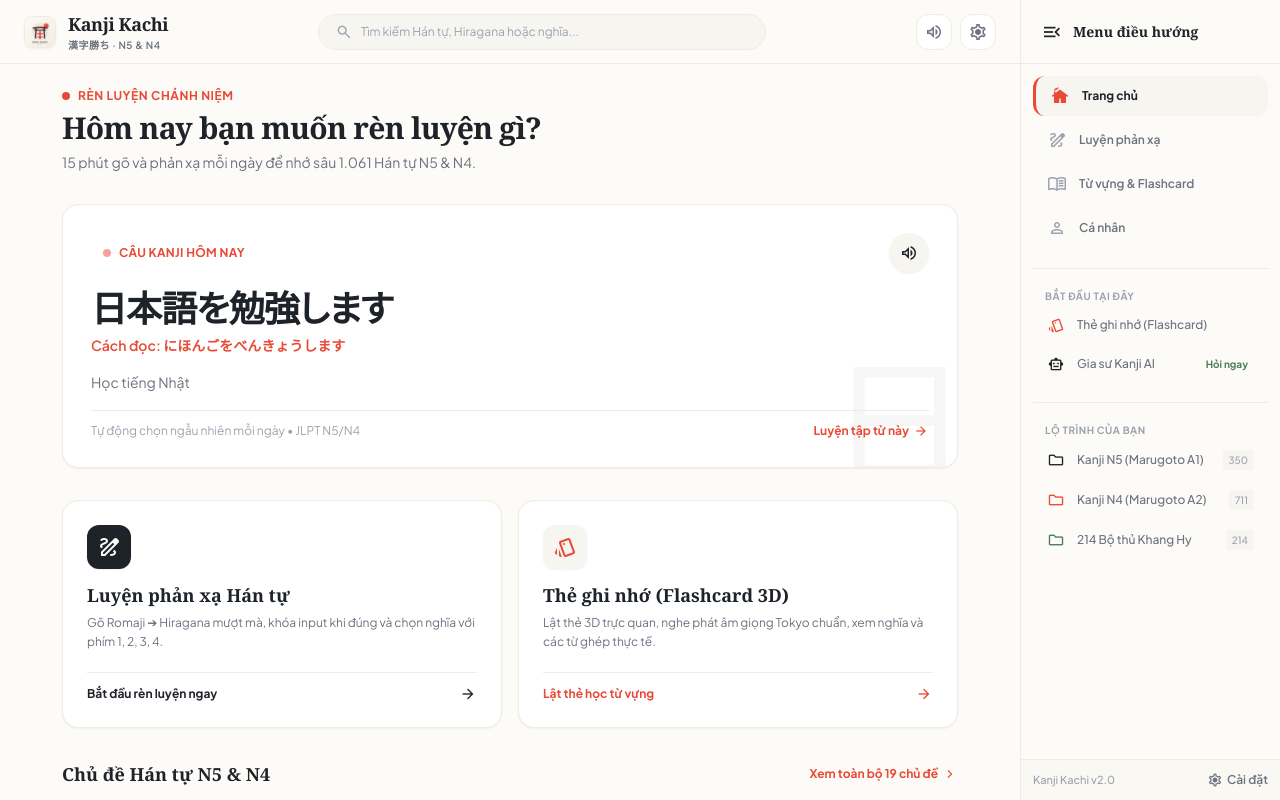
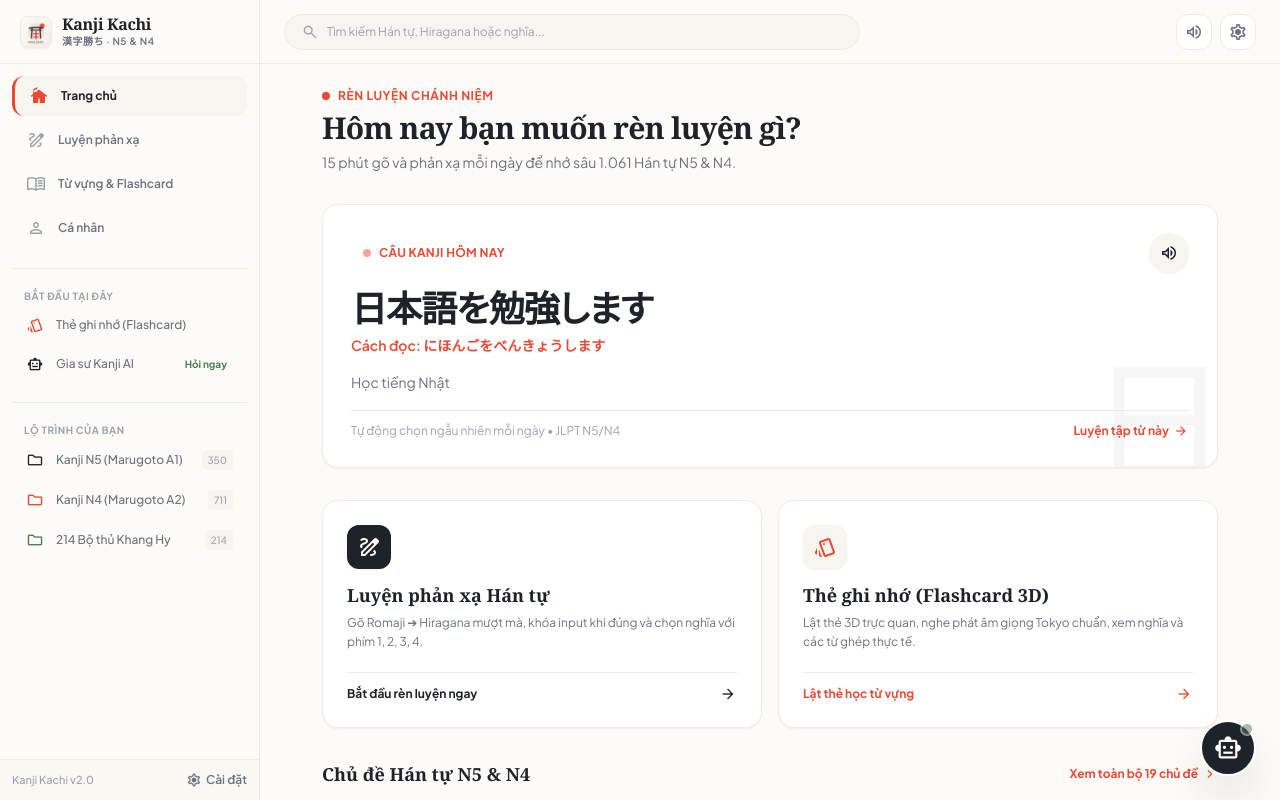
Before and after one commit to minh-kendo25/Kanji-SpeedMaster, a plain HTML site: page index.html in a window 1280 px wide. Drawn offline with nearby package versions, Linux system fonts and the light colour scheme.

Commit message:
fix(layout): reposition menu sidebar to the left side as requested

```diff
--- a/app.js
+++ b/app.js
@@ -203,19 +203,23 @@
     }
   }
 
-  // ================= 4. RIGHT SIDEBAR TOGGLE =================
-  function toggleRightSidebar() {
-    const sidebar = document.getElementById('app-sidebar-right');
+  // ================= 4. LEFT SIDEBAR TOGGLE =================
+  function toggleSidebar() {
+    const sidebar = document.getElementById('app-sidebar-left') || document.getElementById('app-sidebar-right');
     const backdrop = document.getElementById('sidebar-backdrop');
     if (!sidebar || !backdrop) return;
 
-    if (sidebar.classList.contains('translate-x-full')) {
-      sidebar.classList.remove('translate-x-full');
+    if (sidebar.classList.contains('-translate-x-full')) {
+      sidebar.classList.remove('-translate-x-full');
       backdrop.classList.remove('hidden');
     } else {
-      sidebar.classList.add('translate-x-full');
+      sidebar.classList.add('-translate-x-full');
       backdrop.classList.add('hidden');
     }
+  }
+
+  function toggleRightSidebar() {
+    toggleSidebar();
   }
 
   // ================= 5. TAB NAVIGATION =================
@@ -230,7 +234,7 @@
       }
     });
 
-    // Update Right Sidebar Nav Items
+    // Update Left Sidebar Nav Items
     Object.keys(sidebarNavBtns).forEach(name => {
       const btn = sidebarNavBtns[name];
       if (!btn) return;
@@ -254,11 +258,11 @@
       }
     });
 
-    // Auto-close right sidebar on mobile
-    const sidebar = document.getElementById('app-sidebar-right');
+    // Auto-close sidebar on mobile
+    const sidebar = document.getElementById('app-sidebar-left') || document.getElementById('app-sidebar-right');
     const backdrop = document.getElementById('sidebar-backdrop');
-    if (sidebar && !sidebar.classList.contains('translate-x-full') && window.innerWidth < 1024) {
-      sidebar.classList.add('translate-x-full');
+    if (sidebar && !sidebar.classList.contains('-translate-x-full') && window.innerWidth < 1024) {
+      sidebar.classList.add('-translate-x-full');
       if (backdrop) backdrop.classList.add('hidden');
     }
 
@@ -1701,6 +1705,7 @@
   // Expose global methods
   window.app = {
     switchTab,
+    toggleSidebar,
     toggleRightSidebar,
     onGlobalSearch,
     renderHomeScreen,
--- a/index.html
+++ b/index.html
@@ -50,22 +50,128 @@
   <!-- ================= MASTER LAYOUT ================= -->
   <div id="app-layout">
 
-    <!-- ================= 1. MAIN WORKSPACE (LEFT & CENTER) ================= -->
+    <!-- ================= 1. LEFT SIDEBAR (QUIZLET STYLE - CỘT MENU BÊN TRÁI) ================= -->
+    <aside id="app-sidebar-left" class="fixed lg:static inset-y-0 left-0 z-50 transform -translate-x-full lg:translate-x-0 transition-transform duration-300 ease-in-out shadow-lg lg:shadow-none bg-washi border-r border-border-subtle flex flex-col flex-shrink-0 w-[260px] h-full">
+
+      <!-- Sidebar Top Header -->
+      <div class="h-16 px-5 flex items-center justify-between border-b border-border-subtle flex-shrink-0">
+        <div class="flex items-center gap-2.5 cursor-pointer select-none" onclick="app.switchTab('home')">
+          <img src="logo.png" alt="Kanji Kachi Logo" class="h-8 w-8 object-contain rounded-lg shadow-sm border border-border-subtle">
+          <div class="flex flex-col">
+            <span class="font-serif font-bold text-base text-primary tracking-tight leading-tight">Kanji Kachi</span>
+            <span class="text-[10px] text-ink-muted font-semibold tracking-wider">漢字勝ち · N5 & N4</span>
+          </div>
+        </div>
+        <button class="lg:hidden w-8 h-8 rounded-lg hover:bg-surface-alt flex items-center justify-center text-ink-muted hover:text-primary transition-colors" onclick="app.toggleSidebar()">
+          <span class="material-symbols-outlined text-[20px]">close</span>
+        </button>
+      </div>
+
+      <!-- Navigation Menu Items (Vertical List with Icons) -->
+      <div class="flex-1 overflow-y-auto p-3 space-y-5">
+
+        <!-- Nhóm 1: Chức năng chính -->
+        <div class="space-y-1">
+          <button id="sb-nav-home" class="w-full flex items-center gap-3 px-3.5 py-2.5 rounded-xl text-xs font-semibold text-primary hover:bg-surface-alt transition-all nav-item-active" onclick="app.switchTab('home')">
+            <span class="material-symbols-outlined nav-icon text-[20px] text-primary">cottage</span>
+            <span>Trang chủ</span>
+          </button>
+
+          <button id="sb-nav-practice" class="w-full flex items-center gap-3 px-3.5 py-2.5 rounded-xl text-xs font-semibold text-ink-muted hover:text-primary hover:bg-surface-alt transition-all" onclick="app.switchTab('practice')">
+            <span class="material-symbols-outlined nav-icon text-[20px] text-ink-dim">draw</span>
+            <span>Luyện phản xạ</span>
+          </button>
+
+          <button id="sb-nav-vocab" class="w-full flex items-center gap-3 px-3.5 py-2.5 rounded-xl text-xs font-semibold text-ink-muted hover:text-primary hover:bg-surface-alt transition-all" onclick="app.switchTab('vocab')">
+            <span class="material-symbols-outlined nav-icon text-[20px] text-ink-dim">menu_book</span>
+            <span>Từ vựng & Flashcard</span>
+          </button>
+
+          <button id="sb-nav-profile" class="w-full flex items-center gap-3 px-3.5 py-2.5 rounded-xl text-xs font-semibold text-ink-muted hover:text-primary hover:bg-surface-alt transition-all" onclick="app.switchTab('profile')">
+            <span class="material-symbols-outlined nav-icon text-[20px] text-ink-dim">person</span>
+            <span>Cá nhân</span>
+          </button>
+        </div>
+
+        <div class="border-t border-border-subtle"></div>
+
+        <!-- Nhóm 2: Bắt đầu tại đây -->
+        <div class="space-y-1">
+          <span class="px-3 text-[10px] font-bold text-ink-dim uppercase tracking-wider block">Bắt đầu tại đây</span>
+
+          <button class="w-full flex items-center gap-3 px-3.5 py-2 rounded-xl text-xs font-medium text-ink-muted hover:text-primary hover:bg-surface-alt transition-colors" onclick="app.startFlashcardsFromHome('N5')">
+            <span class="material-symbols-outlined text-[18px] text-secondary">style</span>
+            <span>Thẻ ghi nhớ (Flashcard)</span>
+          </button>
+
+          <button class="w-full flex items-center justify-between px-3.5 py-2 rounded-xl text-xs font-medium text-ink-muted hover:text-primary hover:bg-surface-alt transition-colors" onclick="app.toggleAiChat(true)">
+            <div class="flex items-center gap-3">
+              <span class="material-symbols-outlined text-[18px] text-primary">smart_toy</span>
+              <span>Gia sư Kanji AI</span>
+            </div>
+            <span class="text-[10px] text-tertiary font-bold bg-matcha-soft px-1.5 py-0.5 rounded">Hỏi ngay</span>
+          </button>
+        </div>
+
+        <div class="border-t border-border-subtle"></div>
+
+        <!-- Nhóm 3: Lộ trình của bạn -->
+        <div class="space-y-1">
+          <span class="px-3 text-[10px] font-bold text-ink-dim uppercase tracking-wider block">Lộ trình của bạn</span>
+
+          <button class="w-full flex items-center justify-between px-3.5 py-2 rounded-xl text-xs font-medium text-ink-muted hover:text-primary hover:bg-surface-alt transition-colors" onclick="app.startPracticeFromHome('N5')">
+            <div class="flex items-center gap-3">
+              <span class="material-symbols-outlined text-[18px] text-primary">folder</span>
+              <span>Kanji N5 (Marugoto A1)</span>
+            </div>
+            <span class="text-[10px] text-ink-dim bg-surface-alt px-1.5 py-0.5 rounded">350</span>
+          </button>
+
+          <button class="w-full flex items-center justify-between px-3.5 py-2 rounded-xl text-xs font-medium text-ink-muted hover:text-primary hover:bg-surface-alt transition-colors" onclick="app.startPracticeFromHome('N4')">
+            <div class="flex items-center gap-3">
+              <span class="material-symbols-outlined text-[18px] text-secondary">folder</span>
+              <span>Kanji N4 (Marugoto A2)</span>
+            </div>
+            <span class="text-[10px] text-ink-dim bg-surface-alt px-1.5 py-0.5 rounded">711</span>
+          </button>
+
+          <button class="w-full flex items-center justify-between px-3.5 py-2 rounded-xl text-xs font-medium text-ink-muted hover:text-primary hover:bg-surface-alt transition-colors" onclick="app.startPracticeFromHome('RADICALS')">
+            <div class="flex items-center gap-3">
+              <span class="material-symbols-outlined text-[18px] text-tertiary">folder</span>
+              <span>214 Bộ thủ Khang Hy</span>
+            </div>
+            <span class="text-[10px] text-ink-dim bg-surface-alt px-1.5 py-0.5 rounded">214</span>
+          </button>
+        </div>
+
+      </div>
+
+      <!-- Sidebar Footer -->
+      <div class="p-3 border-t border-border-subtle bg-surface-alt/50 flex items-center justify-between text-xs">
+        <span class="text-ink-dim text-[11px] font-medium">Kanji Kachi v2.0</span>
+        <button class="text-ink-muted hover:text-primary flex items-center gap-1 font-semibold" onclick="app.openSettings()">
+          <span class="material-symbols-outlined text-[16px]">settings</span>
+          <span>Cài đặt</span>
+        </button>
+      </div>
+
+    </aside>
+
+    <!-- Mobile Sidebar Backdrop -->
+    <div id="sidebar-backdrop" class="fixed inset-0 bg-black/40 z-40 lg:hidden hidden" onclick="app.toggleSidebar()"></div>
+
+    <!-- ================= 2. MAIN WORKSPACE (CENTER & RIGHT) ================= -->
     <div id="app-main-workspace">
 
       <!-- TOP HEADER BAR -->
       <header class="h-16 border-b border-border-subtle bg-washi/95 backdrop-blur-md px-4 sm:px-6 flex items-center justify-between gap-4 z-30 flex-shrink-0">
-        <!-- Brand Logo & Title -->
-        <div class="flex items-center gap-3 cursor-pointer select-none" onclick="app.switchTab('home')">
-          <img src="logo.png" alt="Kanji Kachi Logo" class="h-8 w-8 object-contain rounded-lg shadow-sm border border-border-subtle">
-          <div class="flex flex-col">
-            <span class="font-serif font-bold text-base sm:text-lg text-primary tracking-tight leading-tight">Kanji Kachi</span>
-            <span class="text-[10px] text-ink-muted font-semibold tracking-wider">漢字勝ち · N5 & N4</span>
-          </div>
-        </div>
+        <!-- Left: Mobile Menu Button (≡) & Search Bar -->
+        <div class="flex items-center gap-3 flex-1 max-w-xl">
+          <button class="lg:hidden w-9 h-9 flex items-center justify-center rounded-xl bg-primary text-washi transition-colors flex-shrink-0" onclick="app.toggleSidebar()" title="Mở menu điều hướng">
+            <span class="material-symbols-outlined text-[22px]">menu</span>
+          </button>
 
-        <!-- Search Bar (In Header) -->
-        <div class="hidden sm:flex flex-1 max-w-md mx-auto">
+          <!-- Search Bar -->
           <div class="relative w-full flex items-center bg-surface-alt rounded-full px-4 py-2 border border-border-subtle focus-within:border-primary transition-colors">
             <span class="material-symbols-outlined text-ink-dim text-[18px] mr-2">search</span>
             <input
@@ -88,11 +194,6 @@
           <!-- Settings Button -->
           <button class="w-9 h-9 flex items-center justify-center rounded-xl bg-surface-card border border-border-subtle text-ink-muted hover:text-primary transition-colors" title="Cài đặt luyện tập" onclick="app.openSettings()">
             <span class="material-symbols-outlined text-[20px]">settings</span>
-          </button>
-
-          <!-- Mobile Menu Button (≡) to toggle Right Sidebar -->
-          <button class="lg:hidden w-9 h-9 flex items-center justify-center rounded-xl bg-primary text-washi transition-colors" onclick="app.toggleRightSidebar()" title="Mở thanh menu">
-            <span class="material-symbols-outlined text-[22px]">menu</span>
           </button>
         </div>
       </header>
@@ -751,113 +852,7 @@
 
       </main>
     </div>
-
-    <!-- ================= 2. RIGHT SIDEBAR (QUIZLET STYLE AS REQUESTED) ================= -->
-    <aside id="app-sidebar-right" class="fixed lg:static inset-y-0 right-0 z-50 transform translate-x-full lg:translate-x-0 transition-transform duration-300 ease-in-out shadow-lg lg:shadow-none">
-
-      <!-- Sidebar Top Header -->
-      <div class="h-16 px-5 flex items-center justify-between border-b border-border-subtle flex-shrink-0">
-        <div class="flex items-center gap-2.5">
-          <span class="material-symbols-outlined text-primary text-[22px]">menu_open</span>
-          <span class="font-serif font-bold text-sm text-primary">Menu điều hướng</span>
-        </div>
-        <button class="lg:hidden w-8 h-8 rounded-lg hover:bg-surface-alt flex items-center justify-center text-ink-muted hover:text-primary transition-colors" onclick="app.toggleRightSidebar()">
-          <span class="material-symbols-outlined text-[20px]">close</span>
-        </button>
-      </div>
-
-      <!-- Navigation Menu Items (Matching Image 2 Vertical List with Icons) -->
-      <div class="flex-1 overflow-y-auto p-3 space-y-5">
-
-        <!-- Nhóm 1: Chức năng chính -->
-        <div class="space-y-1">
-          <button id="sb-nav-home" class="w-full flex items-center gap-3 px-3.5 py-2.5 rounded-xl text-xs font-semibold text-primary hover:bg-surface-alt transition-all nav-item-active" onclick="app.switchTab('home')">
-            <span class="material-symbols-outlined nav-icon text-[20px] text-primary">cottage</span>
-            <span>Trang chủ</span>
-          </button>
-
-          <button id="sb-nav-practice" class="w-full flex items-center gap-3 px-3.5 py-2.5 rounded-xl text-xs font-semibold text-ink-muted hover:text-primary hover:bg-surface-alt transition-all" onclick="app.switchTab('practice')">
-            <span class="material-symbols-outlined nav-icon text-[20px] text-ink-dim">draw</span>
-            <span>Luyện phản xạ</span>
-          </button>
-
-          <button id="sb-nav-vocab" class="w-full flex items-center gap-3 px-3.5 py-2.5 rounded-xl text-xs font-semibold text-ink-muted hover:text-primary hover:bg-surface-alt transition-all" onclick="app.switchTab('vocab')">
-            <span class="material-symbols-outlined nav-icon text-[20px] text-ink-dim">menu_book</span>
-            <span>Từ vựng & Flashcard</span>
-          </button>
-
-          <button id="sb-nav-profile" class="w-full flex items-center gap-3 px-3.5 py-2.5 rounded-xl text-xs font-semibold text-ink-muted hover:text-primary hover:bg-surface-alt transition-all" onclick="app.switchTab('profile')">
-            <span class="material-symbols-outlined nav-icon text-[20px] text-ink-dim">person</span>
-            <span>Cá nhân</span>
-          </button>
-        </div>
-
-        <div class="border-t border-border-subtle"></div>
-
-        <!-- Nhóm 2: Bắt đầu tại đây (Giống hình 2) -->
-        <div class="space-y-1">
-          <span class="px-3 text-[10px] font-bold text-ink-dim uppercase tracking-wider block">Bắt đầu tại đây</span>
-
-          <button class="w-full flex items-center gap-3 px-3.5 py-2 rounded-xl text-xs font-medium text-ink-muted hover:text-primary hover:bg-surface-alt transition-colors" onclick="app.startFlashcardsFromHome('N5')">
-            <span class="material-symbols-outlined text-[18px] text-secondary">style</span>
-            <span>Thẻ ghi nhớ (Flashcard)</span>
-          </button>
-
-          <button class="w-full flex items-center justify-between px-3.5 py-2 rounded-xl text-xs font-medium text-ink-muted hover:text-primary hover:bg-surface-alt transition-colors" onclick="app.toggleAiChat(true)">
-            <div class="flex items-center gap-3">
-              <span class="material-symbols-outlined text-[18px] text-primary">smart_toy</span>
-              <span>Gia sư Kanji AI</span>
-            </div>
-            <span class="text-[10px] text-tertiary font-bold bg-matcha-soft px-1.5 py-0.5 rounded">Hỏi ngay</span>
-          </button>
-        </div>
-
-        <div class="border-t border-border-subtle"></div>
-
-        <!-- Nhóm 3: Lộ trình của bạn (Giống hình 2 "Thư mục của bạn") -->
-        <div class="space-y-1">
-          <span class="px-3 text-[10px] font-bold text-ink-dim uppercase tracking-wider block">Lộ trình của bạn</span>
-
-          <button class="w-full flex items-center justify-between px-3.5 py-2 rounded-xl text-xs font-medium text-ink-muted hover:text-primary hover:bg-surface-alt transition-colors" onclick="app.startPracticeFromHome('N5')">
-            <div class="flex items-center gap-3">
-              <span class="material-symbols-outlined text-[18px] text-primary">folder</span>
-              <span>Kanji N5 (Marugoto A1)</span>
-            </div>
-            <span class="text-[10px] text-ink-dim bg-surface-alt px-1.5 py-0.5 rounded">350</span>
-          </button>
-
-          <button class="w-full flex items-center justify-between px-3.5 py-2 rounded-xl text-xs font-medium text-ink-muted hover:text-primary hover:bg-surface-alt transition-colors" onclick="app.startPracticeFromHome('N4')">
-            <div class="flex items-center gap-3">
-              <span class="material-symbols-outlined text-[18px] text-secondary">folder</span>
-              <span>Kanji N4 (Marugoto A2)</span>
-            </div>
-            <span class="text-[10px] text-ink-dim bg-surface-alt px-1.5 py-0.5 rounded">711</span>
-          </button>
-
-          <button class="w-full flex items-center justify-between px-3.5 py-2 rounded-xl text-xs font-medium text-ink-muted hover:text-primary hover:bg-surface-alt transition-colors" onclick="app.startPracticeFromHome('RADICALS')">
-            <div class="flex items-center gap-3">
-              <span class="material-symbols-outlined text-[18px] text-tertiary">folder</span>
-              <span>214 Bộ thủ Khang Hy</span>
-            </div>
-            <span class="text-[10px] text-ink-dim bg-surface-alt px-1.5 py-0.5 rounded">214</span>
-          </button>
-        </div>
-
-      </div>
-
-      <!-- Sidebar Footer -->
-      <div class="p-3 border-t border-border-subtle bg-surface-alt/50 flex items-center justify-between text-xs">
-        <span class="text-ink-dim text-[11px] font-medium">Kanji Kachi v2.0</span>
-        <button class="text-ink-muted hover:text-primary flex items-center gap-1 font-semibold" onclick="app.openSettings()">
-          <span class="material-symbols-outlined text-[16px]">settings</span>
-          <span>Cài đặt</span>
-        </button>
-      </div>
-
-    </aside>
-
-    <!-- Mobile Sidebar Backdrop -->
-    <div id="sidebar-backdrop" class="fixed inset-0 bg-black/40 z-40 lg:hidden hidden" onclick="app.toggleRightSidebar()"></div>
+  </div>
 
   </div>
 
--- a/style.css
+++ b/style.css
@@ -73,12 +73,12 @@ html, body {
   }
 }
 
-/* Right Sidebar */
-#app-sidebar-right {
+/* Left Sidebar (Quizlet Style) */
+#app-sidebar-left, #app-sidebar-right {
   width: var(--sidebar-width);
   height: 100%;
   background-color: var(--bg-washi);
-  border-left: 1px solid var(--border-subtle);
+  border-right: 1px solid var(--border-subtle);
   display: flex;
   flex-direction: column;
   flex-shrink: 0;
```
